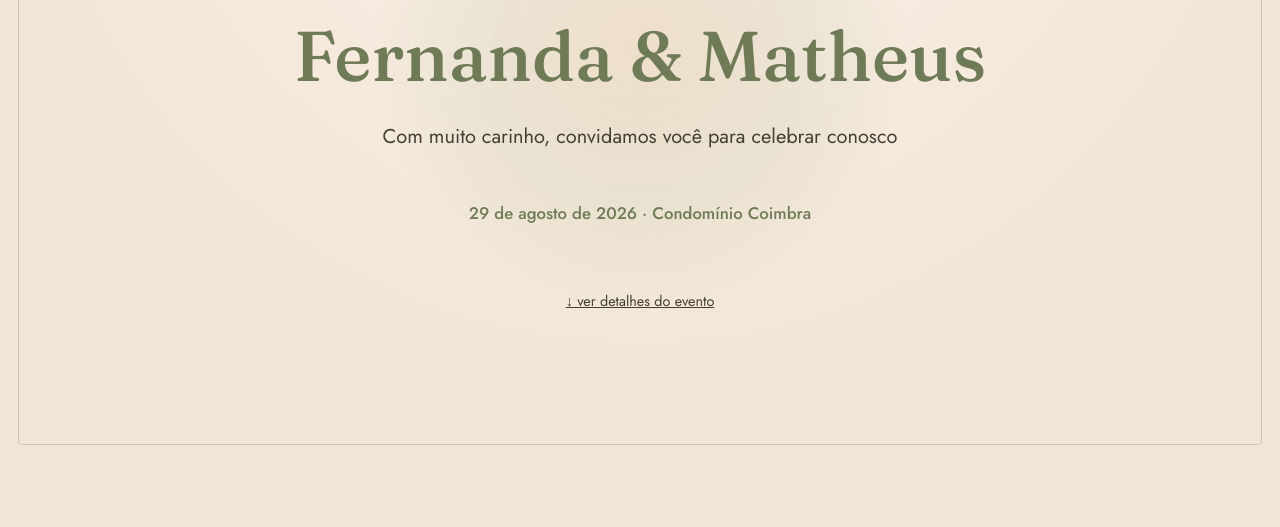
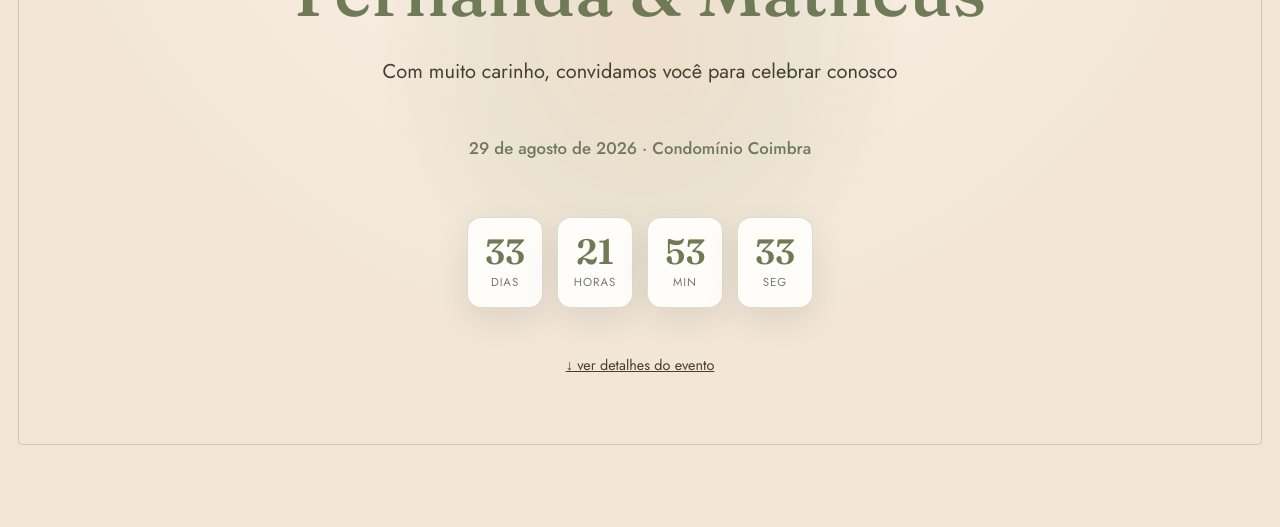
Before and after one commit to matdomingues/cha-de-cozinha, a plain HTML site: page index.html in a window 1280 px wide. Shown: the part 273-800 px from the top of the page. Drawn offline with nearby package versions, Linux system fonts and the light colour scheme.

Commit message:
Add files via upload

```diff
--- a/css/style.css
+++ b/css/style.css
@@ -190,6 +190,52 @@ a {
   font-size: 0.9rem;
   color: var(--ink);
   opacity: 0.7;
+}
+
+/* ---------- COUNTDOWN ---------- */
+.countdown {
+  display: flex;
+  gap: 14px;
+  margin-top: 38px;
+  flex-wrap: wrap;
+  justify-content: center;
+}
+
+.countdown__item {
+  background: var(--white);
+  border: 1px solid rgba(111, 122, 86, 0.25);
+  border-radius: 14px;
+  box-shadow: var(--shadow);
+  padding: 16px 14px;
+  min-width: 76px;
+  display: flex;
+  flex-direction: column;
+  align-items: center;
+  gap: 4px;
+}
+
+.countdown__num {
+  font-family: "Fraunces", serif;
+  font-size: clamp(1.6rem, 5vw, 2.2rem);
+  font-weight: 600;
+  color: var(--sage-deep);
+  font-variant-numeric: tabular-nums;
+  line-height: 1;
+}
+
+.countdown__label {
+  font-size: 0.72rem;
+  text-transform: uppercase;
+  letter-spacing: 0.08em;
+  color: var(--ink);
+  opacity: 0.7;
+}
+
+.countdown--done {
+  font-family: "Fraunces", serif;
+  font-size: 1.3rem;
+  color: var(--sage-deep);
+  margin-top: 30px;
 }
 
 /* ---------- DETAILS ---------- */
@@ -512,6 +558,15 @@ footer {
   }
 }
 
+@media (max-width: 900px) {
+  .details-grid {
+    grid-template-columns: 1fr 1fr;
+  }
+  .gift-grid {
+    grid-template-columns: repeat(auto-fill, minmax(180px, 1fr));
+  }
+}
+
 @media (max-width: 620px) {
   body {
     font-size: 18px;
@@ -525,4 +580,34 @@ footer {
   .card {
     padding: 26px;
   }
+  .countdown {
+    gap: 10px;
+  }
+  .countdown__item {
+    min-width: 64px;
+    padding: 12px 8px;
+  }
+  .free-pix .btn {
+    width: 100%;
+  }
+  .hero::before {
+    width: 340px;
+    height: 340px;
+  }
 }
+
+@media (max-width: 380px) {
+  .countdown {
+    gap: 8px;
+  }
+  .countdown__item {
+    min-width: 58px;
+    padding: 10px 6px;
+  }
+  .countdown__num {
+    font-size: 1.4rem;
+  }
+  .gift-grid {
+    grid-template-columns: 1fr 1fr;
+  }
+}
--- a/index.html
+++ b/index.html
@@ -21,6 +21,26 @@
   <h1 class="hero__names hero-fade hero-fade--3">Fernanda &amp; Matheus</h1>
   <p class="hero__sub hero-fade hero-fade--4">Com muito carinho, convidamos você para celebrar conosco</p>
   <p class="hero__meta hero-fade hero-fade--4" id="hero-date">29 de agosto de 2026 · Condomínio Coimbra</p>
+
+  <div class="countdown hero-fade hero-fade--5" id="countdown" aria-live="polite">
+    <div class="countdown__item">
+      <span class="countdown__num" id="cd-days">00</span>
+      <span class="countdown__label">dias</span>
+    </div>
+    <div class="countdown__item">
+      <span class="countdown__num" id="cd-hours">00</span>
+      <span class="countdown__label">horas</span>
+    </div>
+    <div class="countdown__item">
+      <span class="countdown__num" id="cd-minutes">00</span>
+      <span class="countdown__label">min</span>
+    </div>
+    <div class="countdown__item">
+      <span class="countdown__num" id="cd-seconds">00</span>
+      <span class="countdown__label">seg</span>
+    </div>
+  </div>
+
   <a href="#detalhes" class="hero__scroll hero-fade hero-fade--5">↓ ver detalhes do evento</a>
 </header>
 
--- a/js/config.js
+++ b/js/config.js
@@ -12,6 +12,11 @@ const EVENT_CONFIG = {
   dateLabel: "29 de agosto de 2026",
   dateNote: "Data e horário em confirmação — em breve atualizamos aqui!",
   timeLabel: "Horário a confirmar",
+  // eventDateTime: usado SÓ para calcular o contador regressivo.
+  // Formato: "AAAA-MM-DDTHH:MM:00-03:00" (horário de Brasília).
+  // Ainda sem hora definida? Deixe um horário provisório (ex: 16:00) —
+  // o contador funciona normalmente e o aviso acima já avisa que pode mudar.
+  eventDateTime: "2026-08-29T16:00:00-03:00",
   addressLine1: "Rua Américo Figueiredo, 6355",
   addressLine2: "Condomínio Coimbra — Salão de festas",
   // Link do Google Maps (gerado a partir do endereço acima)
@@ -23,9 +28,9 @@ const EVENT_CONFIG = {
   // Veja o README.md para o passo a passo de como criar sua conta gratuita
   // no https://www.emailjs.com/ e preencher os 3 campos abaixo.
   emailJs: {
-    publicKey: "SUA_PUBLIC_KEY_AQUI",
-    serviceId: "SEU_SERVICE_ID_AQUI",
-    templateId: "SEU_TEMPLATE_ID_AQUI",
+    publicKey: "BG-ZQVOwt8qNe36D6",
+    serviceId: "service_ulu6ye6",
+    templateId: "template_ase57np",
   },
 
   // --- Pix ---
--- a/js/main.js
+++ b/js/main.js
@@ -10,6 +10,39 @@ document.addEventListener("DOMContentLoaded", () => {
   document.getElementById("detail-note").textContent = EVENT_CONFIG.dateNote;
   document.getElementById("bingo-text").textContent = EVENT_CONFIG.bingoText;
   document.getElementById("bring-text").textContent = EVENT_CONFIG.bringText;
+
+  // ---------- Contador regressivo ----------
+  const countdownEl = document.getElementById("countdown");
+  const targetDate = new Date(EVENT_CONFIG.eventDateTime);
+
+  function updateCountdown() {
+    const now = new Date();
+    const diff = targetDate - now;
+
+    if (isNaN(targetDate.getTime())) {
+      countdownEl.style.display = "none";
+      return;
+    }
+
+    if (diff <= 0) {
+      countdownEl.innerHTML = '<p class="countdown--done">É hoje! 🌿</p>';
+      clearInterval(countdownInterval);
+      return;
+    }
+
+    const days = Math.floor(diff / (1000 * 60 * 60 * 24));
+    const hours = Math.floor((diff / (1000 * 60 * 60)) % 24);
+    const minutes = Math.floor((diff / (1000 * 60)) % 60);
+    const seconds = Math.floor((diff / 1000) % 60);
+
+    document.getElementById("cd-days").textContent = String(days).padStart(2, "0");
+    document.getElementById("cd-hours").textContent = String(hours).padStart(2, "0");
+    document.getElementById("cd-minutes").textContent = String(minutes).padStart(2, "0");
+    document.getElementById("cd-seconds").textContent = String(seconds).padStart(2, "0");
+  }
+
+  updateCountdown();
+  const countdownInterval = setInterval(updateCountdown, 1000);
 
   // ---------- EmailJS init ----------
   if (window.emailjs && EVENT_CONFIG.emailJs.publicKey !== "SUA_PUBLIC_KEY_AQUI") {
```
